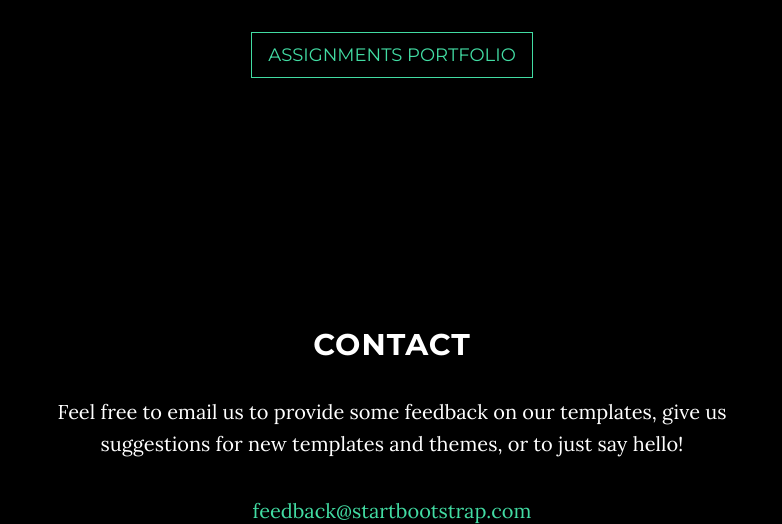
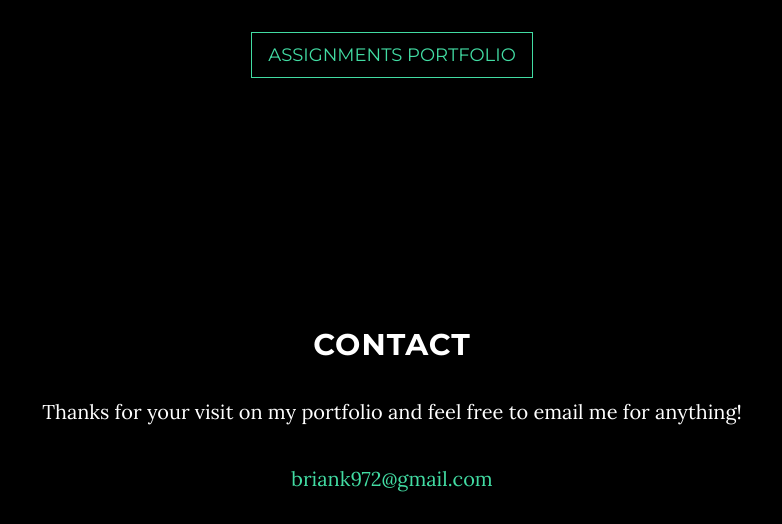
Before and after one commit to BrianBKim/brianbkim.github.io, a website: page index.html in a window 1280 px wide. Shown: the part 2251-2775 px from the top of the page, without its empty margins (248-1030 px from the left). Drawn offline with nearby package versions, Linux system fonts and the light colour scheme.

Commit message:
more edit

```diff
--- a/index.html
+++ b/index.html
@@ -56,7 +56,7 @@
                         <a class="page-scroll" href="#about">About</a>
                     </li>
                     <li>
-                        <a class="page-scroll" href="#download">Projects</a>
+                        <a class="page-scroll" href="#projects">Projects</a>
                     </li>
                     <li>
                         <a class="page-scroll" href="#contact">Contact</a>
@@ -126,8 +126,8 @@
                 <h2>Contact
 
                 </h2>
-                <p>Feel free to email us to provide some feedback on our templates, give us suggestions for new templates and themes, or to just say hello!</p>
-                <p><a href="mailto:feedback@startbootstrap.com">feedback@startbootstrap.com</a>
+                <p>Thanks for your visit on my portfolio and feel free to email me for anything! </p>
+                <p><a href="mailto:briank972@gmail.com">briank972@gmail.com</a>
                 </p>
                 <ul class="list-inline banner-social-buttons">
                     <li>
@@ -143,6 +143,11 @@
             </div>
         </div>
     </section>
+
+
+
+
+
 
     <!-- Footer -->
     <footer>
```
